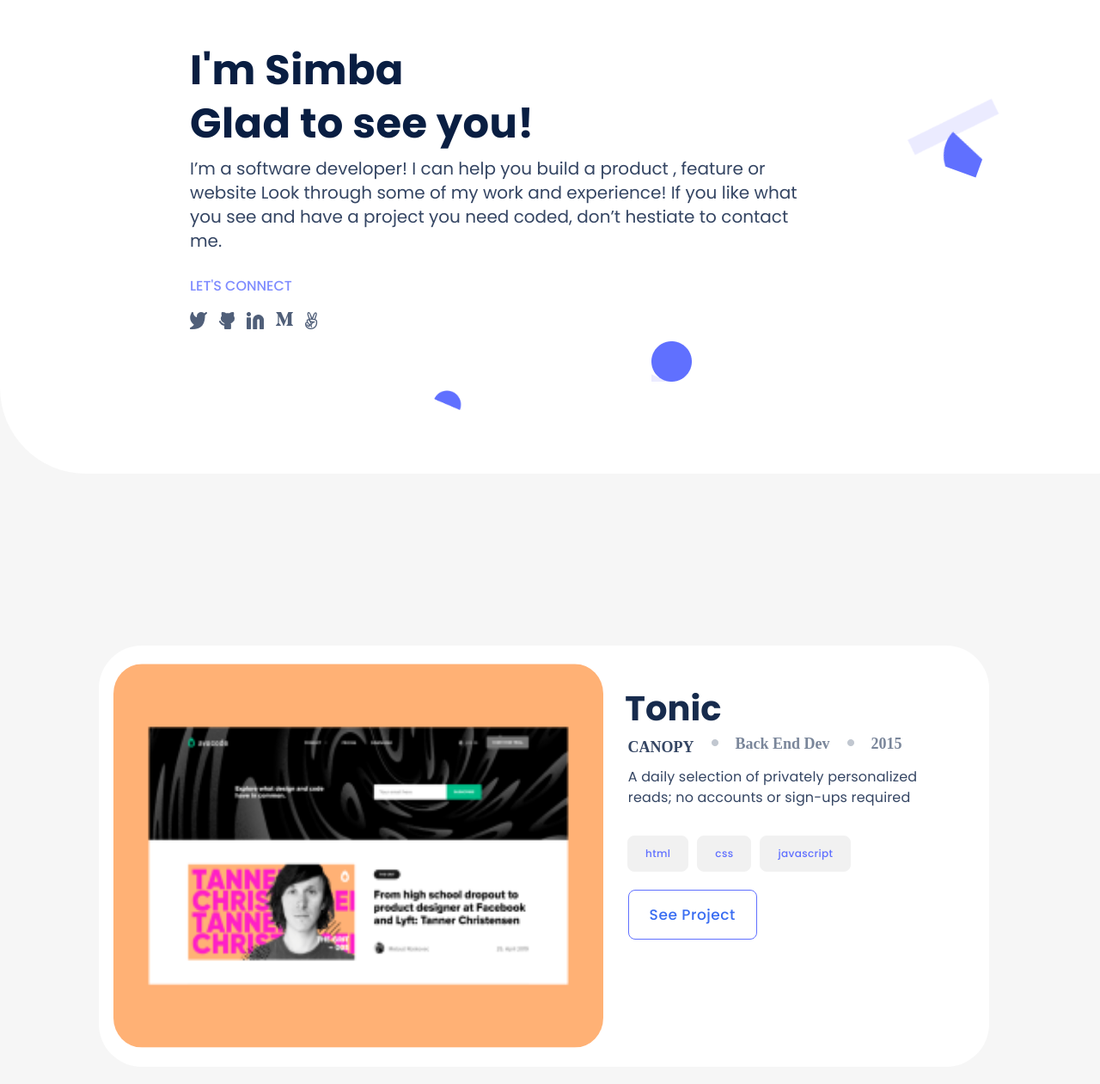
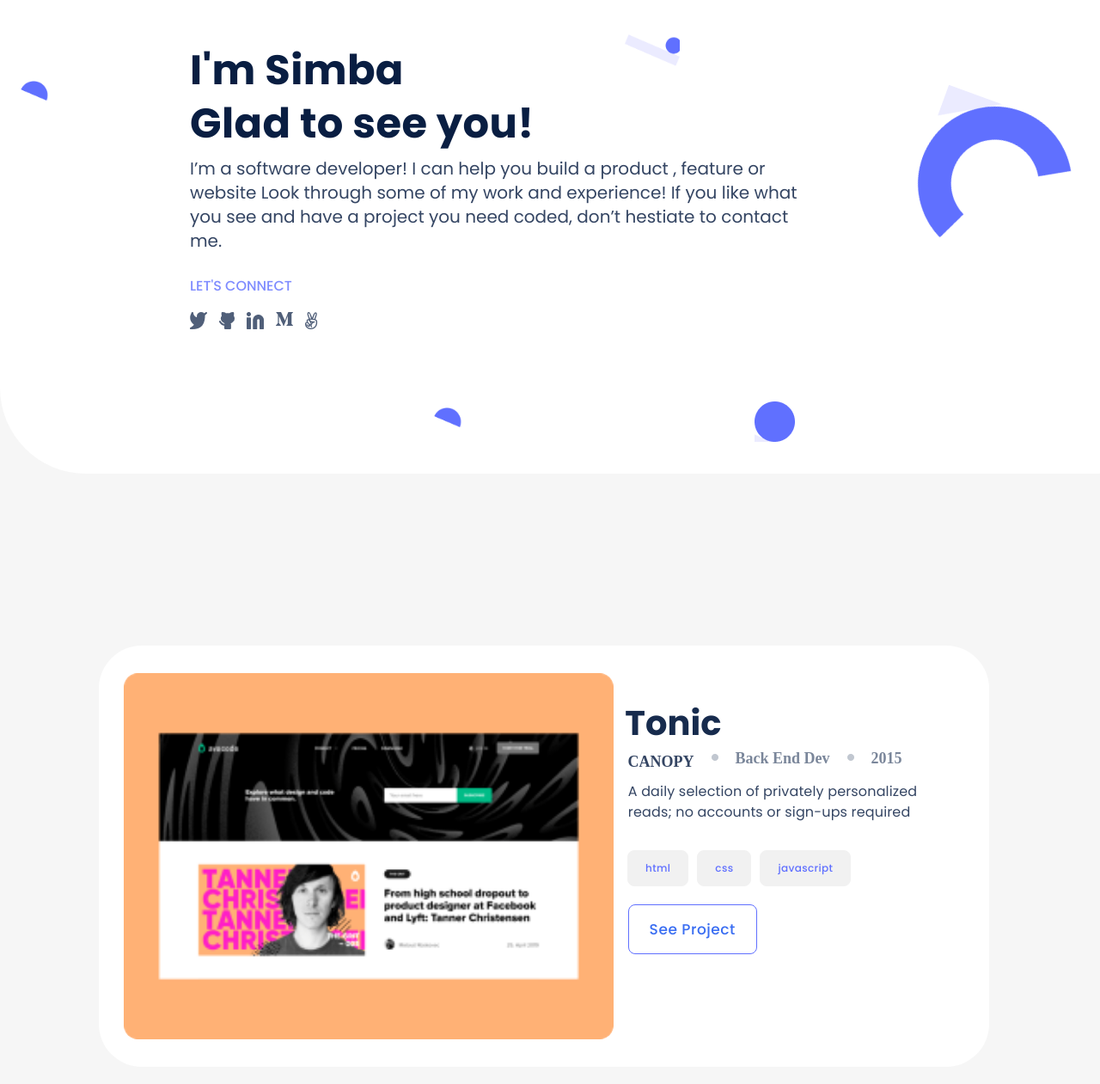
Before and after one commit to SimbaWANGU/My-Portfolio---Mobile-Version, a website: page index.html in a window 1280 px wide. Shown: the part 99-1360 px from the top of the page at 86% size. Drawn offline with Linux system fonts and the light colour scheme.

Commit message:
Update more reviewer changes

```diff
--- a/index.css
+++ b/index.css
@@ -887,30 +887,30 @@ form {
     transform: scale(-0.4, -0.4);
   }
 
-  .left_rectangle {
+  .right_ellipse {
     position: relative;
     top: 200px;
-    left: 500px;
-    transform: rotate(20deg);
+    left: 485px;
+    transform: scale(0.8, 0.8) rotate(20deg);
   }
 
   .bottom_ellipse {
     position: relative;
-    top: 500px;
+    top: 400px;
     transform: scale(-0.4, -0.4);
     margin-left: 400px;
   }
 
   .circle {
     position: relative;
-    top: 450px;
+    top: 400px;
     left: 100px;
   }
 
   .rectangle {
     position: relative;
-    top: 30px;
-    transform: scale(0.3, 0.3);
+    top: -10px;
+    transform: scale(0.4, 0.4);
   }
 
   .works {
@@ -938,12 +938,12 @@ form {
   .project_img {
     position: relative;
     border-radius: 40px;
-    transform: scale(1, 1.05);
+    transform: scale(1, 1);
     max-width: 55%;
     margin-top: 80px;
-    left: 10px;
+    left: 5px;
     top: 160px;
-    padding: 7px;
+    padding: 24px;
   }
 
   .project_title {
--- a/index.html
+++ b/index.html
@@ -71,7 +71,7 @@
         </section>
         <img src="./assets/Ellipse_11.png" class="left_ellipse" alt="ellipse">
         <img src="./assets/Ellipse_11.png" class="bottom_ellipse" alt="ellipse">
-        <img src="./assets/Rectangle_6.png" class="left_rectangle" alt="rectangle">
+        <img src="./assets/Ellipse_3.png" class="right_ellipse" alt="rectangle">
         <img src="./assets/Ellipse_4.png" class="circle" alt="ellipse">
         <img src="./assets/Rectangle_5.png" class="rectangle" alt="rectangle">
     </section>
```
Also changed, not shown: assets/Ellipse_3.png (added).
